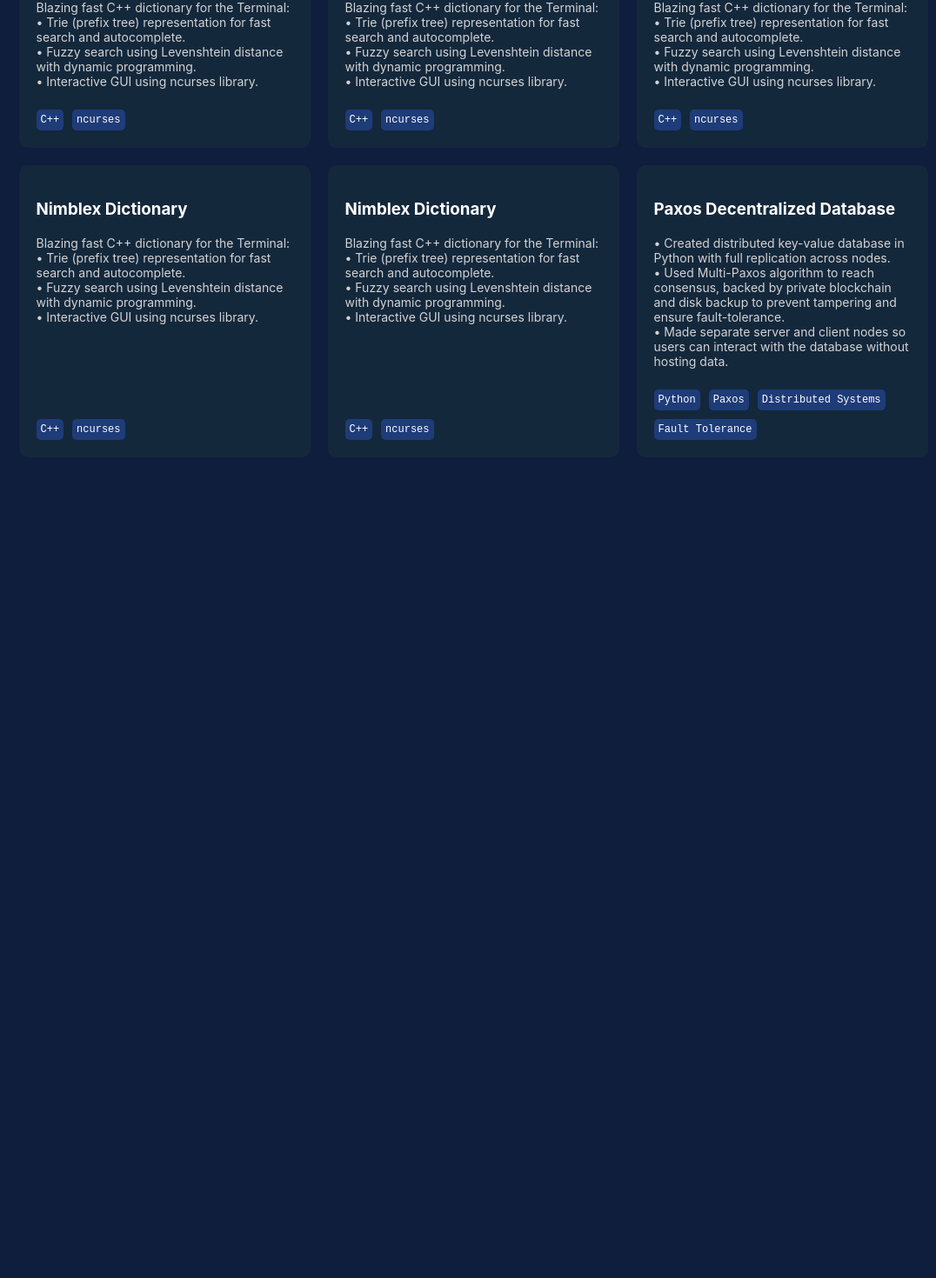
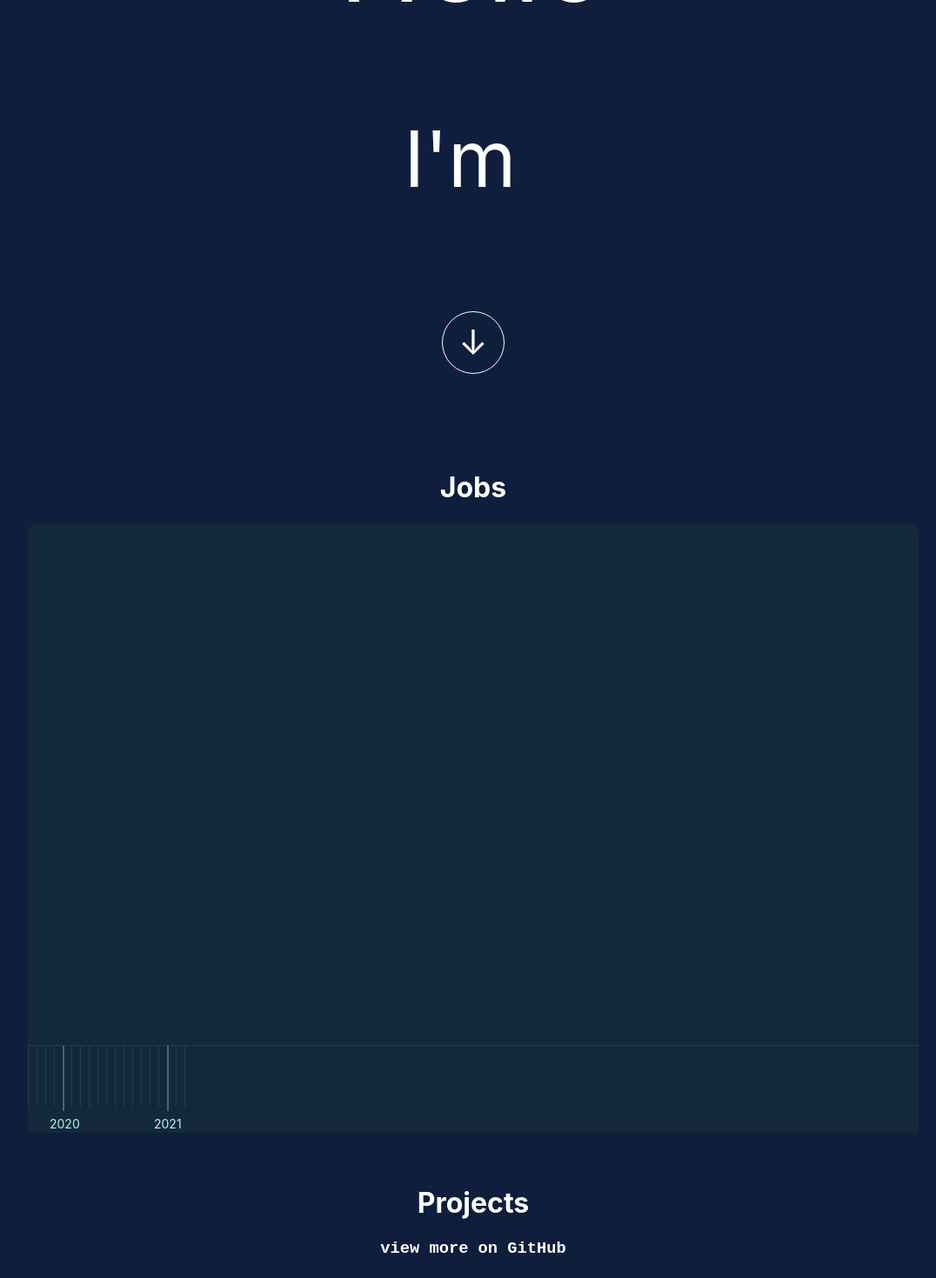
Before and after one commit to tekaireb/tekaireb.github.io, a React (Create React App) app: page /projects in a window 1280 px wide. Shown: the part 300-1770 px from the top of the page at 87% size, without its empty margins (96-1172 px from the left). Before the commit the page ends 886 px from the top, so only its background shows below. Built offline with nearby package versions, Linux system fonts and the light colour scheme.

Commit message:
Started jobs timeline

```diff
--- a/src/components/App.js
+++ b/src/components/App.js
@@ -4,11 +4,13 @@ import ProjectsData from "../content/projects.json";
 
 import Intro from './sections/Intro';
 import Projects from './sections/Projects';
+import Jobs from './sections/Jobs';
 
 function App() {
   return (
     <div className="App">
       <Intro />
+      <Jobs jobs={JobsData} />
       <Projects projects={ProjectsData} />
     </div>
   );
--- a/src/components/Project.js
+++ b/src/components/Project.js
@@ -1,7 +1,8 @@
-import React from 'react';
+import React, {useState, useEffect} from 'react';
 import '../styles/Project.css';
 
 export default function Project(props) {
+
     return (
         <div className='project'>
             <div>
--- /dev/null
+++ b/src/components/Timeline.js
@@ -0,0 +1,53 @@
+import React from 'react';
+import '../styles/Jobs.css';
+
+// Find number of months between two Dates
+function monthDiff(d1, d2) {
+    return d1.getMonth() - d2.getMonth() + (12 * (d1.getFullYear() - d2.getFullYear()))
+}
+
+export default function Timeline(props) {
+    // First and last job objects
+    let first = props.jobs[props.jobs.length - 1],
+        last = props.jobs[0];
+
+    // First and last dates in job timeline
+    let start = new Date(first.start_date),
+        end = (last.end_date !== '' ? new Date(last.end_date) : new Date()); // Use present if no end_date specified
+
+    // Number of months between start/end dates
+    let diff = monthDiff(start, end);
+
+
+    var range = Array(Math.abs(diff) + 1).fill().map((_, i) => ({
+        m: (i + start.getMonth()) % 12, // Month
+        y: start.getFullYear() + (i + start.getMonth()) / 12 // Year
+    }));
+    console.log(range);
+
+    return (
+        <>
+            <div className='timeline_event'></div>
+            <div className='axis'>
+                {/* Axis */}
+                {range.map((d, i) =>
+                    <>
+                        {/* Gridlines */}
+                        <div className='line' style={{
+                            left: i * 10,
+                            width: d.m ? 1 : 2, // Make width 2px on new year
+                            bottom: d.m ? 30 : 25, // Make line lower on new year
+                            background: d.m ? 'rgb(180, 245, 240, 0.1)' : 'rgb(180, 245, 240, 0.3)' // Make color darker on new year
+                        }}></div>
+
+                        {/* Date Labels */}
+                        {d.m === 0 && <div className='year' style={{ left: i * 10 - 15 }}>{d.y}</div>}
+                    </>
+                )}
+
+
+            </div>
+        </>
+    );
+
+}
--- a/src/components/sections/Intro.js
+++ b/src/components/sections/Intro.js
@@ -2,8 +2,8 @@ import React, { useState, useEffect } from 'react';
 import '../../styles/Intro.css'
 
 export default function Intro(props) {
-    const [typed_text, set_typed_text] = useState('');  // Text typed within typewriter
-    const [typing, set_typing] = useState(false);       // Typing flag
+    const [typed_text, set_typed_text] = useState('Tyler Ekaireb'); // Text typed within typewriter
+    const [typing, set_typing] = useState(false);                   // Typing flag
 
     // Phrases to be typed
     const text = ['Tyler Ekaireb', 'an engineer', 'a programmer', 'a tinkerer', 'a learner', 'a smoothie-maker'];
@@ -14,7 +14,7 @@ export default function Intro(props) {
     const new_delay = 5000;     // Delay between phrases
     // Index variables
     let text_index = 0;         // Index of phrase
-    let char_index = 0;         // Index of char within phrase
+    let char_index = 12;        // Index of char within phrase
 
     // Type each character within phrase, then call erase
     function type() {
@@ -48,14 +48,18 @@ export default function Intro(props) {
         }
     }
 
-    // Call type when the page first loads
+    // Call erase when the page first loads
     useEffect(() => {
-        if (text.length) setTimeout(type, 3000);
+        if (text.length) setTimeout(erase, 4000);
     }, []);
 
     return (
-        <div class="typewriter">
-            <p>I am <span class='typed_text'>{typed_text}</span><span class={'cursor ' + (typing ? 'typing' : '')}>&nbsp;</span></p>
+        <div className='intro'>
+            <p className='greeting'>Hello</p>
+            <div class="typewriter">
+                <p>I'm <span class='typed_text'>{typed_text}</span><span class={'cursor ' + (typing ? 'typing' : '')}>&nbsp;</span></p>
+            </div>
+            <div className='down_button' onClick={() => document.querySelectorAll('.projects')[0].scrollIntoView()}>↓</div>
         </div>
     );
 }
--- /dev/null
+++ b/src/components/sections/Jobs.js
@@ -0,0 +1,18 @@
+import React from 'react';
+import '../../styles/Jobs.css';
+
+import Timeline from '../Timeline';
+
+export default function Jobs(props) {
+    return (
+        <div class='jobs'>
+            <h1>Jobs</h1>
+            <div className='jobs_container'>
+                <div className='jobs_timeline'>
+                    <div className='events'></div>
+                    <Timeline jobs={props.jobs} />
+                </div>
+            </div>
+        </div>
+    );
+}
--- a/src/components/sections/Projects.js
+++ b/src/components/sections/Projects.js
@@ -4,8 +4,12 @@ import '../../styles/Projects.css';
 
 export default function Projects(props) {
     return (
-        <div className='projects_grid'>
-            {props.projects.map(project => <Project project={project} />)}
+        <div class='projects'>
+            <h1>Projects</h1>
+            <h3 class='projects_subheader'>view more on GitHub</h3>
+            <div className='projects_grid'>
+                {props.projects.map(project => <Project project={project} />)}
+            </div>
         </div>
     );
 }
--- a/src/styles/App.css
+++ b/src/styles/App.css
@@ -1,3 +1,11 @@
+body {
+  color: white;
+}
+
+html {
+  scroll-behavior: smooth;
+}
+
 .App {
   text-align: center;
 }
@@ -22,10 +30,30 @@
   color: #B4F5F0;
 }
 
-body {
-  color: white;
-}
-
 a {
 
 }
+
+
+/* Scrollbar */
+
+/* Works on Firefox */
+* {
+  scrollbar-width: thin;
+  scrollbar-color: #00d9f0 #0f1e3c;
+}
+
+/* Works on Chrome, Edge, and Safari */
+*::-webkit-scrollbar {
+  width: 12px;
+}
+
+*::-webkit-scrollbar-track {
+  background: #0f1e3c;
+}
+
+*::-webkit-scrollbar-thumb {
+  background-color: #00d9f0;
+  border-radius: 20px;
+  border: 3px solid #0f1e3c;
+}
--- a/src/styles/Intro.css
+++ b/src/styles/Intro.css
@@ -1,18 +1,47 @@
+.intro {
+  min-height: 100vh;
+  display: flex;
+  justify-content: center;
+  flex-direction: column;
+}
+
 .typewriter {
   display: flex;
   justify-content: center;
   align-items: center;
+  position: relative;
 }
 
 .typewriter p {
-  font-size: 50px;
-  font-weight: bold;
+  font-size: 7vw;
   text-align: center;
   overflow: hidden;
+  margin: 10px;
+
+
+  position: absolute;
+  opacity: 0;
+  animation: slide_up 0.3s forwards;
+  animation-delay: 1s;
+}
+
+.greeting {
+  font-size: 10vw;
+  padding: 0;
+  margin-bottom: 150px;
+  margin-top: -100px;
+
+  animation: slide_up 1s forwards;
+  animation-delay: 1s;
+}
+
+@media all and (max-width: 700px) {
+  .typewriter p { font-size: 12vw; }
+  .greeting { font-size: 18vw; }
 }
 
 .typewriter p span.typed_text {
-  font-weight: normal;
+  font-weight: bold;
   color: #00d9f0;
 }
 .typewriter p span.cursor {
@@ -27,6 +56,35 @@
   animation: none;
 }
 
+.down_button {
+  position: absolute;
+  bottom: 50px;
+  left: 0;
+  right: 0;
+  margin-left: auto;
+  margin-right: auto;
+
+  font-size: 40px;
+  border-radius: 50%;
+  border: 1px solid white;
+  padding: 10px;
+  height: 50px;
+  width: 50px;
+
+  opacity: 0;
+  animation: slide_up 1s forwards;
+  animation-delay: 2s;
+
+  transition-duration: 1s;
+}
+
+.down_button:hover {
+  cursor: pointer;
+  color: #00d9f0;
+  bottom: 60px;
+  border: 1px solid #00d9f0;
+}
+
 @keyframes blink {
   0%  { background-color: #ccc; }
   49% { background-color: #ccc; }
@@ -34,3 +92,17 @@
   99% { background-color: transparent; }
   100%  { background-color: #ccc; }
 }
+
+@keyframes slide_up {
+    100% {
+      transform: translateY(-20px);
+      opacity: 1;
+    }
+}
+
+@keyframes slide_down {
+    100% {
+      transform: translateY(20px);
+      opacity: 1;
+    }
+}
--- /dev/null
+++ b/src/styles/Jobs.css
@@ -0,0 +1,63 @@
+.jobs {
+    padding: 20px;
+}
+
+.jobs_container {
+    display: flex;
+    justify-content: center;
+    align-items: center;
+    width: 100%;
+}
+
+.timeline_event {
+    position: relative;
+    width: 80vw;
+    height: 600px;
+    background: #14283c;
+    border-top-left-radius: 10px;
+    border-top-right-radius: 10px;
+}
+
+.axis {
+    position: relative;
+    width: 80vw;
+    height: 100px;
+    background: #14283c;
+    overflow-x: scroll;
+    scrollbar-color: #00d9f0 #14283c; /* Works on Firefox */
+    border-top: 1px solid rgb(180, 245, 240, 0.1);
+}
+
+/* Works on Chrome, Edge, and Safari */
+.axis::-webkit-scrollbar-track {
+  background: #14283c;
+}
+
+.axis::-webkit-scrollbar-thumb {
+  background-color: #00d9f0;
+  border-radius: 20px;
+  border: 3px solid #14283c;
+}
+
+.line {
+    position: absolute;
+    height: 100%;
+    bottom: 30px;
+    width: 2px;
+    background: rgb(180, 245, 240, 0.1);
+    left: 10px;
+}
+
+.year {
+    position: absolute;
+    bottom: 2px;
+    color: #b4f5f0;
+    font-size: 14px;
+}
+
+.job_bar {
+    position: absolute;
+    height: 20px;
+    background: red;
+    border-radius: 5px;
+}
--- a/src/styles/Project.css
+++ b/src/styles/Project.css
@@ -25,7 +25,7 @@
     cursor: pointer;
 }
 
-.project:hover > .project_header {
+.project:hover .project_header {
     color: #00d9f0;
 }
 
--- a/src/styles/Projects.css
+++ b/src/styles/Projects.css
@@ -1,3 +1,7 @@
+.projects {
+    padding-top: 20px;
+}
+
 .projects_grid {
     display: flex;
     flex-flow: row wrap;
@@ -6,3 +10,7 @@
     flex: 1 1 0px;
     padding: 50px;
 }
+
+.projects_subheader {
+    font-family: 'Roboto Mono', monospace;
+}
```
